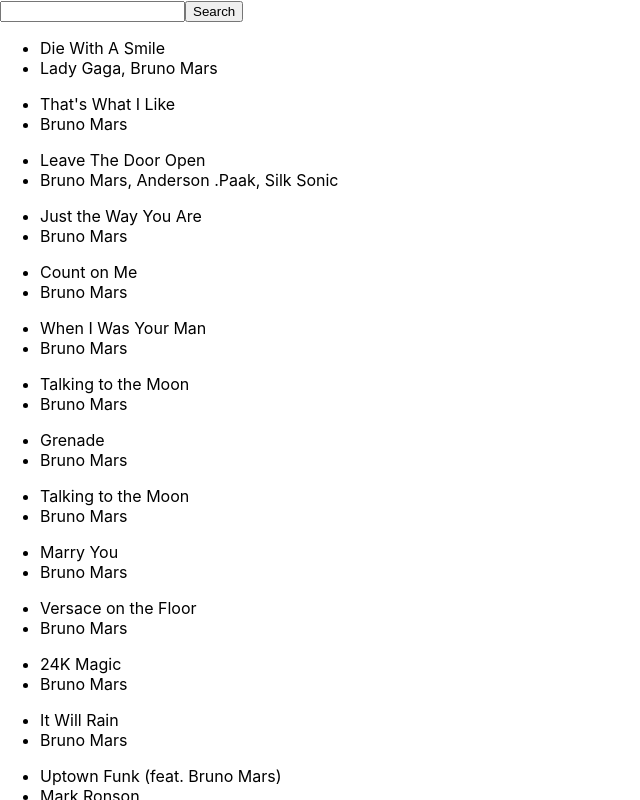
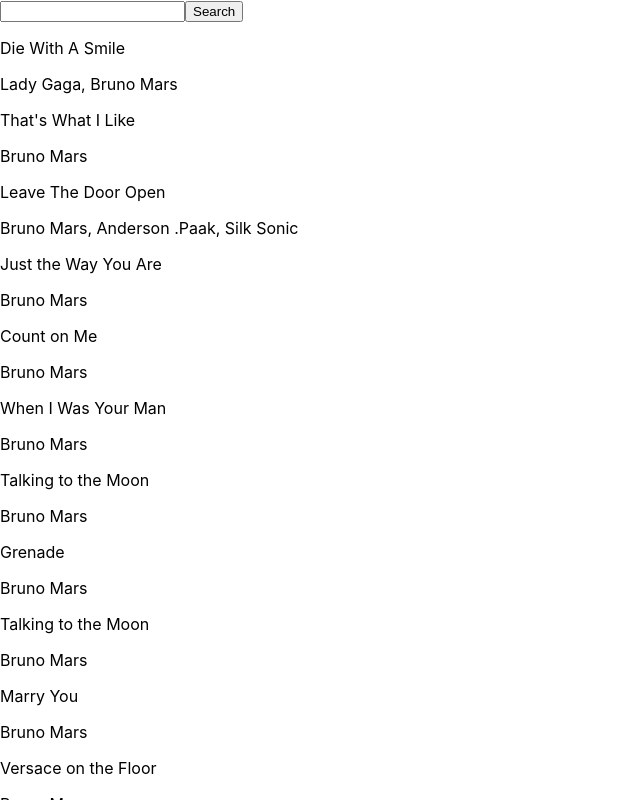
Before and after one commit to quan-phamm/jammming, a React (Create React App) app: page / in a window 1280 px wide. Both pictures are taken after typing "Sample" into the empty fields and a click on the button "Search". Shown: the top 800 px of the page, without its empty margins (0-640 px from the left). Built offline with nearby package versions, Linux system fonts and the light colour scheme.

Commit message:
Change HTML elements for track and artist Replace unordered list of track and artist with a div contain two <p> elements.

```diff
--- a/src/components/SearchResult.js
+++ b/src/components/SearchResult.js
@@ -3,10 +3,10 @@
 const SearchResult = ({ searchData }) => {
     const trackLists = searchData.map(trackObj => {
         return (
-            <ul className='track' key={trackObj.id}>
-                <li>{trackObj.track}</li>
-                <li>{trackObj.artist.join(", ")}</li>
-            </ul>
+            <div className='track' key={trackObj.id}>
+                <p className='track-name'>{trackObj.track}</p>
+                <p className='artists'>{trackObj.artist.join(", ")}</p>
+            </div>
         )
     });
 
```
